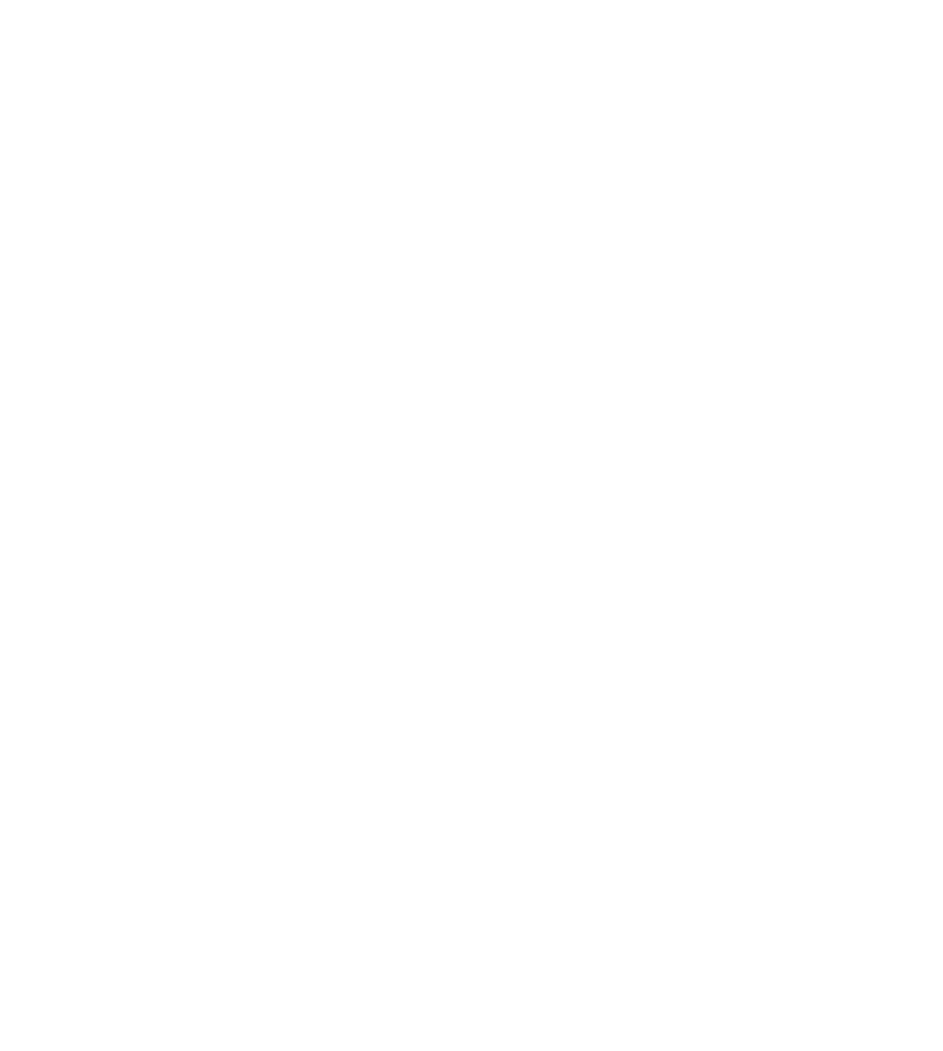
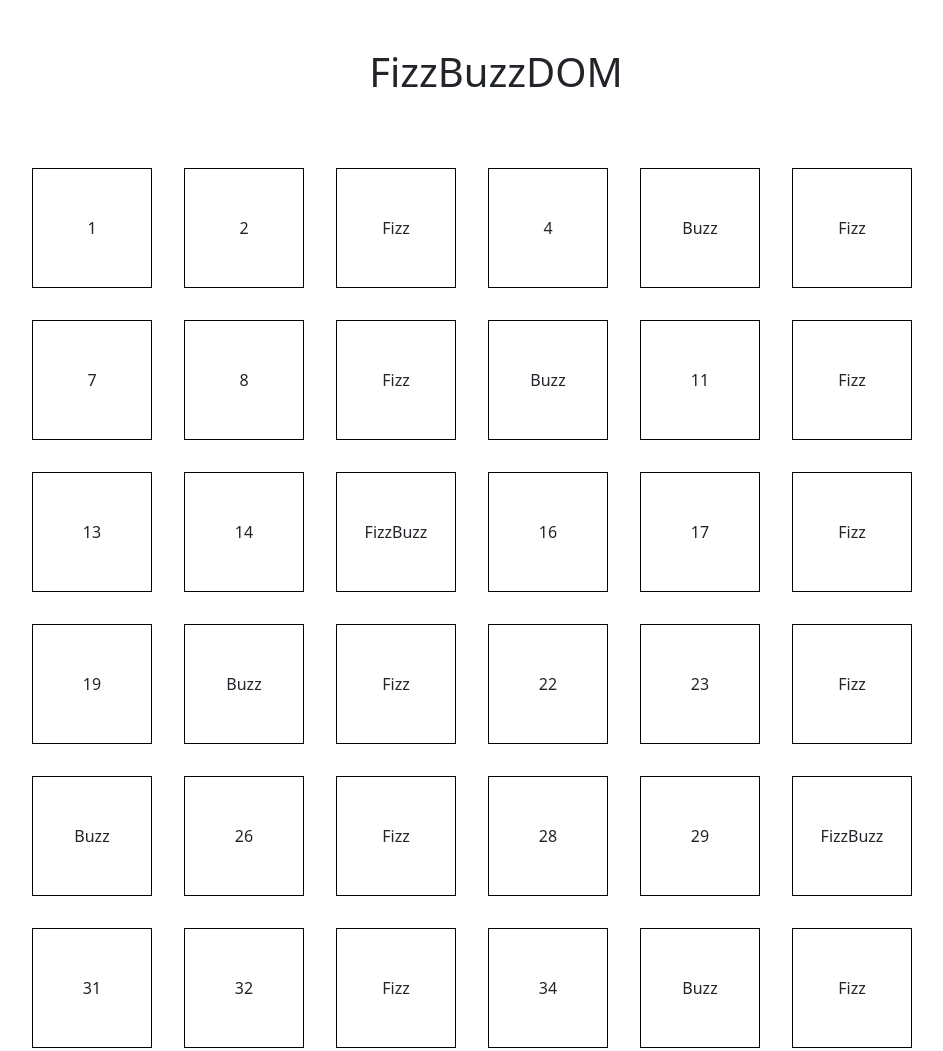
Before and after one commit to PasqualeAragosa/js-fizzbuzz, a plain HTML site: page index.html in a window 1280 px wide. Shown: the top 1051 px of the page, without its empty margins (144-1087 px from the left). Before the commit the page ends 800 px from the top, so only its background shows below. Drawn offline with nearby package versions, Linux system fonts and the light colour scheme.

Commit message:
add bonus 1

```diff
--- a/assets/css/style.css
+++ b/assets/css/style.css
@@ -7,6 +7,17 @@
 
 img {
     max-width: 100%;
+}
+
+ul {
+    list-style: none;
+    display: flex;
+    flex-wrap: wrap;
+}
+
+.wrapper {
+    width: 80%;
+    margin: auto;
 }
 /* #endregion Common */
 
@@ -18,18 +29,23 @@ img {
 
 /* #endregion Utilities */
 
-/* #region Body */
-
 /* #region Header */
 
 /* #endregion Header */
 
 /* #region Main */
-
+li {
+    width: 120px;
+    height: 120px;
+    padding: 1rem;
+    margin: 1rem;
+    border: 1px solid black;
+    display: flex;
+    justify-content: center;
+    align-items: center;
+}
 /* #endregion Main */
 
 /* #region Footer */
 
 /* #endregion Footer */
-
-/* #endregion Body */
--- a/assets/js/main.js
+++ b/assets/js/main.js
@@ -1,11 +1,30 @@
+const wrapperEl = document.querySelector('.wrapper');
+const ulEL = document.createElement('ul');
+wrapperEl.append(ulEL);
+
+
 for (let i = 1; i <= 100; i++) {
     if((i%3 == 0) && !(i%5 == 0)) {
+        let liEl = document.createElement('li');
+        liEl.append(`Fizz`);
+        ulEL.append(liEl);
         console.log("Fizz");
     } else if ((i%5 == 0) && !(i%3 == 0)) {
+        let liEl = document.createElement('li');
+        liEl.append(`Buzz`);
+        ulEL.append(liEl);
         console.log("Buzz");
     } else if ((i%3 == 0) && (i%5 == 0)) {
+        let liEl = document.createElement('li');
+        liEl.append(`FizzBuzz`);
+        ulEL.append(liEl);
         console.log("FizzBuzz");
     } else {
-        console.log(i);
+        let liEl = document.createElement('li');
+        liEl.append(`${i}`);
+        ulEL.append(liEl);
     }
+
+
+
 }
--- a/index.html
+++ b/index.html
@@ -1,7 +1,7 @@
 <!DOCTYPE html>
 <html lang="en">
 <head>
-    <title>Document</title>
+    <title>FizzBuzz DOM</title>
     <meta charset="UTF-8">
     <meta http-equiv="X-UA-Compatible" content="IE=edge">
     <meta name="viewport" content="width=device-width, initial-scale=1.0">
@@ -14,9 +14,15 @@
 </head>
 <body>
 
-    <header id="site_header"></header>
+    <header id="site_header" class="text-center py-5">
+        <h1>FizzBuzzDOM</h1>
+    </header>
     <!-- /#site_header -->
-    <main id="site_main"></main>
+    <main id="site_main">
+        <div class="wrapper">
+        </div>
+        <!-- /.wrapper -->
+    </main>
     <!-- /#site_main -->
     <footer id="site_footer"></footer>
     <!-- /#site_footer -->
```
